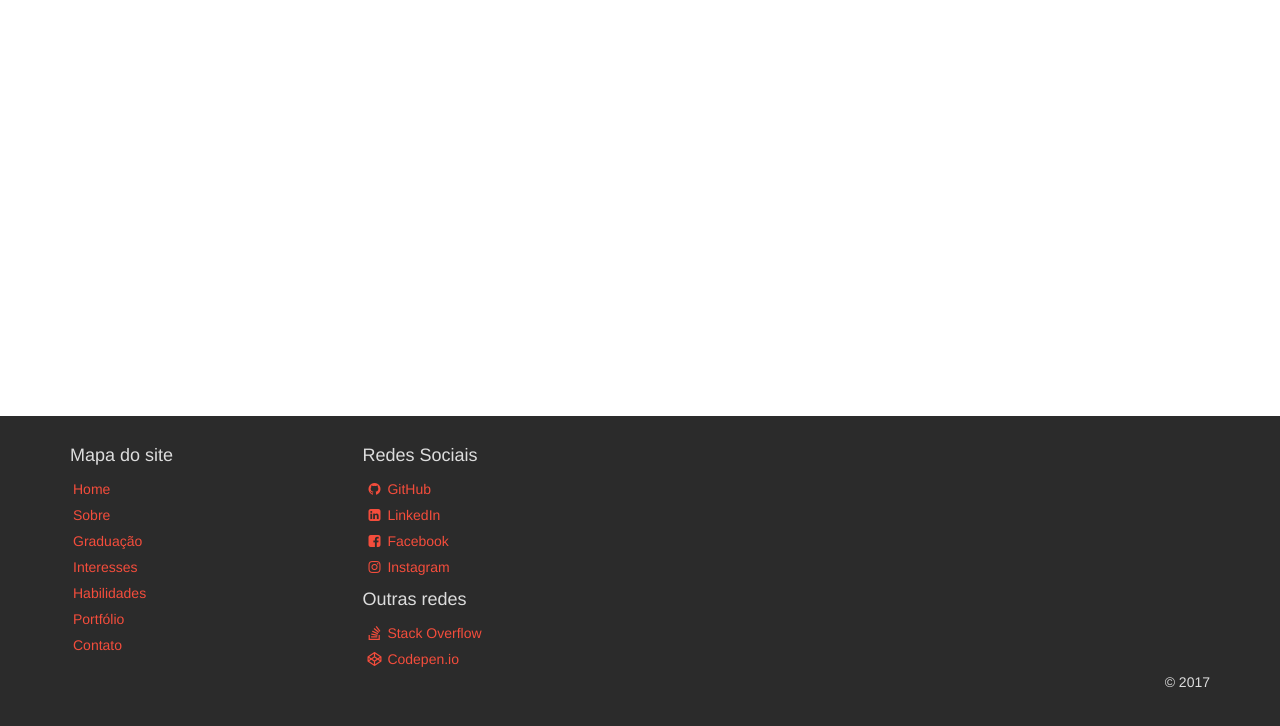
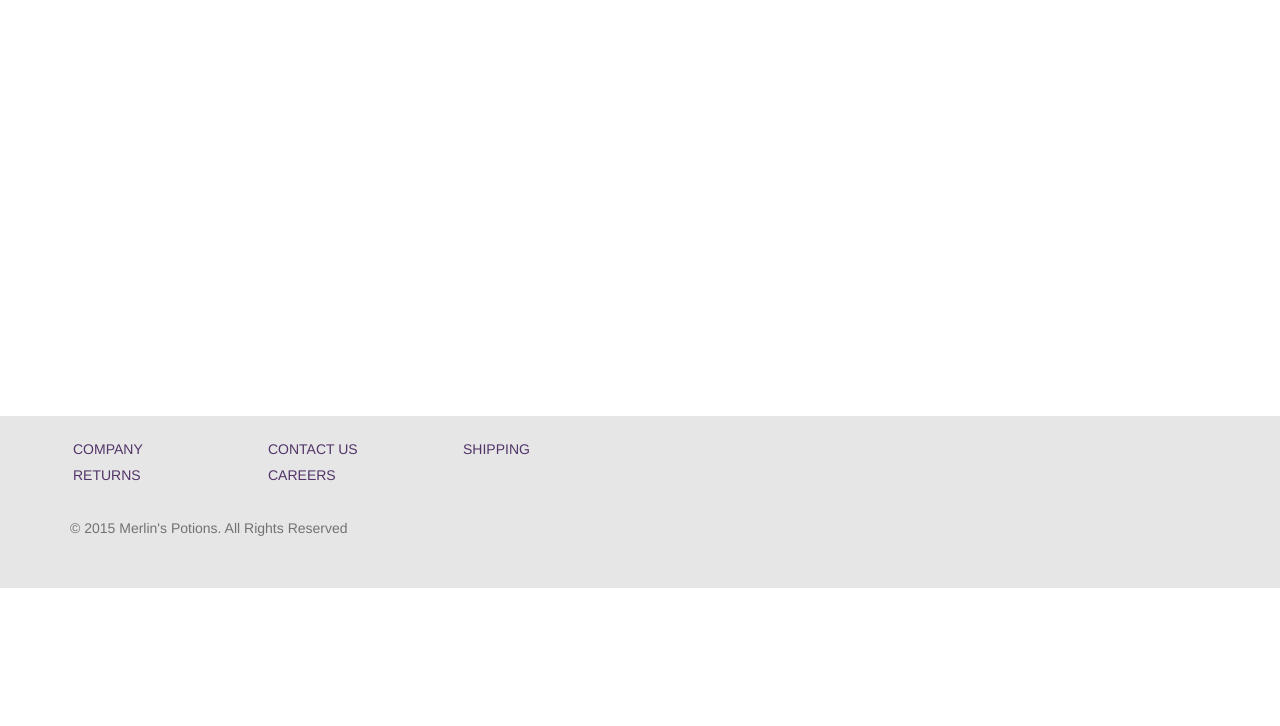
Before and after one commit to matheusmpessoa/teste-enext, a plain HTML site: page index.html in a window 1280 px wide. Shown: the part 560-1286 px from the top of the page. After the commit the page ends 1148 px from the top, so only its background shows below. Drawn offline with nearby package versions, Linux system fonts and the light colour scheme; some packages are replaced by stand-ins of ours; a script that the page names is missing; a web font is replaced by a local one.

Commit message:
Footer e Main alterados.

```diff
--- a/css/styles.css
+++ b/css/styles.css
@@ -55,8 +55,7 @@ nav {
 }
 .navbar-trans li>a:hover {
     background-color: #fff;
-    color: #523468;
-    opacity: 0.5;
+    color: #d73b1e;
 }
 .navbar-trans a {
     color: #cdcdcd;
@@ -127,8 +126,8 @@ section {
 /* Potions */
 #home,
 #potions {
-    color: #fff;
-    font-family: 'Bitter', serif;
+    color: #000;
+    font-family: 'Droid Sans', sans-serif;
 }
 #potions h1{
     color: #f44d3c;
@@ -139,8 +138,8 @@ section {
 
 /* Footer */
 footer {
-    background-color: #2b2b2b;
-    color: #ddd;
+    background-color: #e6e6e6;
+    color: #727272;
     min-height: 100px;
     padding-top: 20px;
     padding-bottom: 40px;
@@ -148,12 +147,15 @@ footer {
 
 footer .nav>li>a {
     padding: 3px;
-    color: #f44d3c;
+    color: #523468;
 }
 
 footer .nav>li>a:hover {
-    background-color: transparent;
-    color: #fff;
+    color: #d73b1e;
+}
+
+.direitosSite {
+    padding: 30px 0px 0px 0px;
 }
 
 /* Estilizações gerais */
--- a/index.html
+++ b/index.html
@@ -10,14 +10,8 @@
 
     <!-- Bootstrap -->
     <link rel="stylesheet" href="//maxcdn.bootstrapcdn.com/bootstrap/3.3.7/css/bootstrap.min.css">
-
-    <!-- animate css -->
-    <link href="//cdnjs.cloudflare.com/ajax/libs/animate.css/3.5.1/animate.min.css" rel="stylesheet">
     <!-- font-awesome -->
     <link href="//maxcdn.bootstrapcdn.com/font-awesome/4.7.0/css/font-awesome.min.css" rel="stylesheet">
-    <!-- Sweetalert2 -->
-    <link href="//cdn.jsdelivr.net/sweetalert2/6.0.1/sweetalert2.min.css" rel="stylesheet">
-
     <!-- Estilos -->
     <link rel="stylesheet" href="css/styles.css">
 </head>
@@ -184,35 +178,29 @@
     <footer id="footer">
         <div class="container">
             <div class="row">
-                <div class="col-xs-6 col-sm-6 col-md-3 column">
-                    <h4>Mapa do site</h4>
+                <div class="col-xs-6 col-sm-2 col-md-2 column">
                     <ul class="nav">
-                        <li><a href="#home">Home</a></li>
-                        <li><a href="#sobre">Sobre</a></li>
-                        <li><a href="#graduacao">Graduação</a></li>
-                        <li><a href="#interesses">Interesses</a></li>
-                        <li><a href="#habilidades">Habilidades</a></li>
-                        <li><a href="#portfolio">Portfólio</a></li>
-                        <li><a href="#contato">Contato</a></li>
+                        <li><a href="">COMPANY</a></li>
+                        <li><a href="">RETURNS</a></li>
+                    </ul>
+                </div>
+                <div class="col-xs-6 col-sm-2 col-md-2 column">
+                    <ul class="nav">
+                        <li><a href="">CONTACT US</a></li>
+                        <li><a href="">CAREERS</a></li>
+                    </ul>
+                </div>
+                <div class="col-xs-6 col-sm-2 col-md-2 column">
+                    <ul class="nav">
+                        <li><a href="">SHIPPING</a></li>
                     </ul>
                 </div>
                 <div class="col-xs-6 col-md-3 column">
-                    <h4>Redes Sociais</h4>
-                    <ul class="nav">
-                        <li><a href="https://github.com/matheusmpessoa" target="_blank"><i class="fa fa-github fa-fw"></i>  GitHub</a></li>
-                        <li><a href="https://br.linkedin.com/in/matheusmpessoa" target="_blank"><i class="fa fa-linkedin-square fa-fw"></i> LinkedIn</a></li>
-                        <li><a href="https://www.facebook.com/matheusmpessoa" target="_blank"><i class="fa fa-facebook-square fa-fw"></i> Facebook</a></li>
-                        <li><a href="https://www.instagram.com/matheusmpessoa/" target="_blank"><i class="fa fa-instagram fa-fw"></i> Instagram</a></li>
-                    </ul>
-                    <h4>Outras redes</h4>
-                    <ul class="nav">
-                        <li><a href="http://pt.stackoverflow.com/users/53788/matheus-pessoa"><i class="fa fa-stack-overflow fa-fw"></i> Stack Overflow</a></li>
-                        <li><a href="http://codepen.io/matheusmpessoa/"><i class="fa fa-codepen fa-fw"></i> Codepen.io</a></li>
-                    </ul>
+
                 </div>
             </div>
             <!--/row-->
-            <p class="text-right">© 2017</p>
+            <p class="text-left direitosSite">© 2015 Merlin's Potions. All Rights Reserved</p>
         </div>
     </footer>
 
@@ -220,14 +208,8 @@
     <script src="//ajax.googleapis.com/ajax/libs/jquery/1.9.1/jquery.min.js"></script>
     <!-- Bootstrap -->
     <script src="//maxcdn.bootstrapcdn.com/bootstrap/3.3.7/js/bootstrap.min.js"></script>
-
     <!-- Scripts -->
     <script src="js/scripts.js"></script>
-
-    <!-- Clipboard -->
-    <script src="//cdn.jsdelivr.net/clipboard.js/1.5.5/clipboard.min.js"></script>
-    <!-- Sweetalert2 -->
-    <script src="//cdnjs.cloudflare.com/ajax/libs/limonte-sweetalert2/6.0.1/sweetalert2.js"></script>
 </body>
 
 </html>
```
Also changed, not shown: 1 other file.
